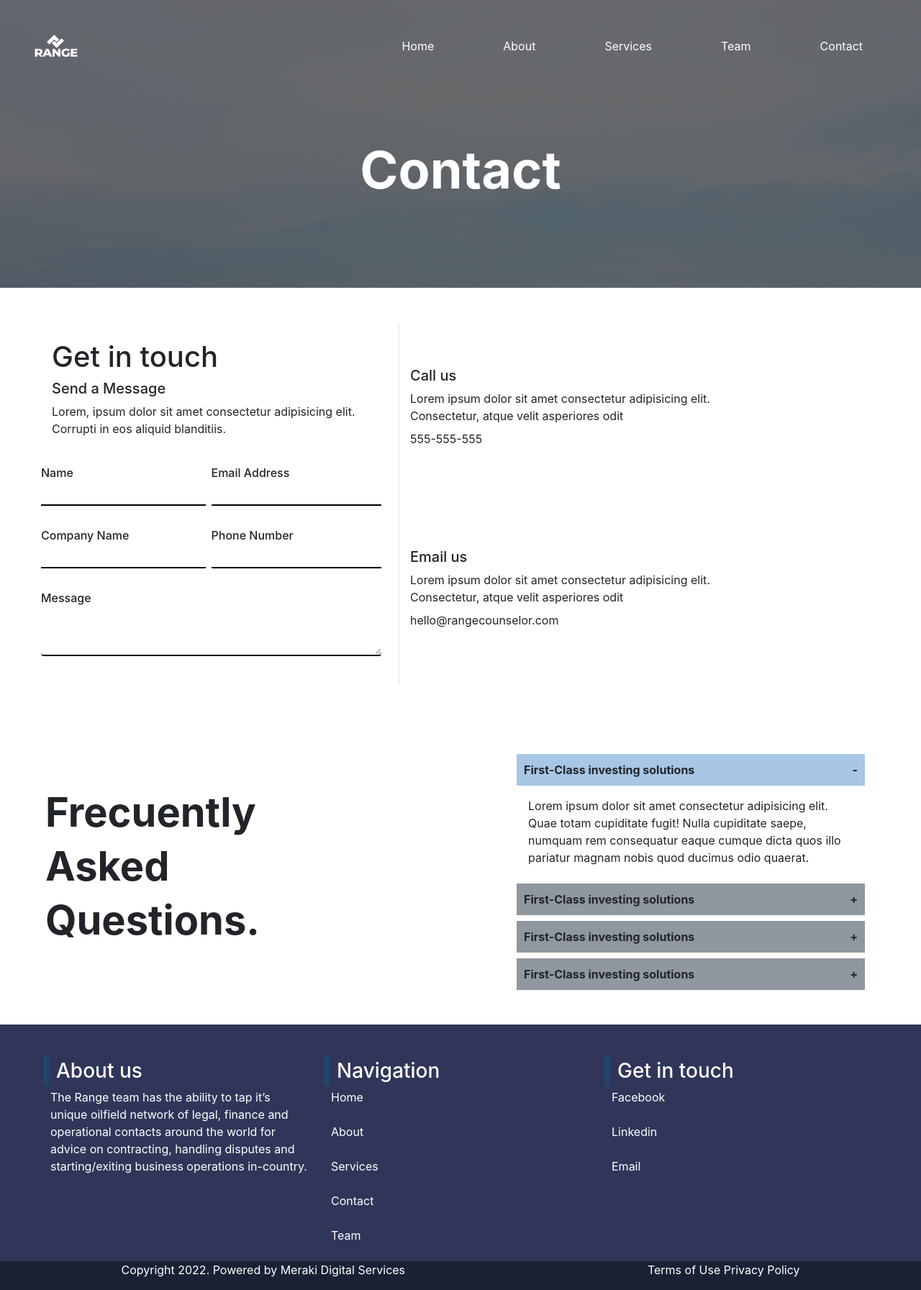
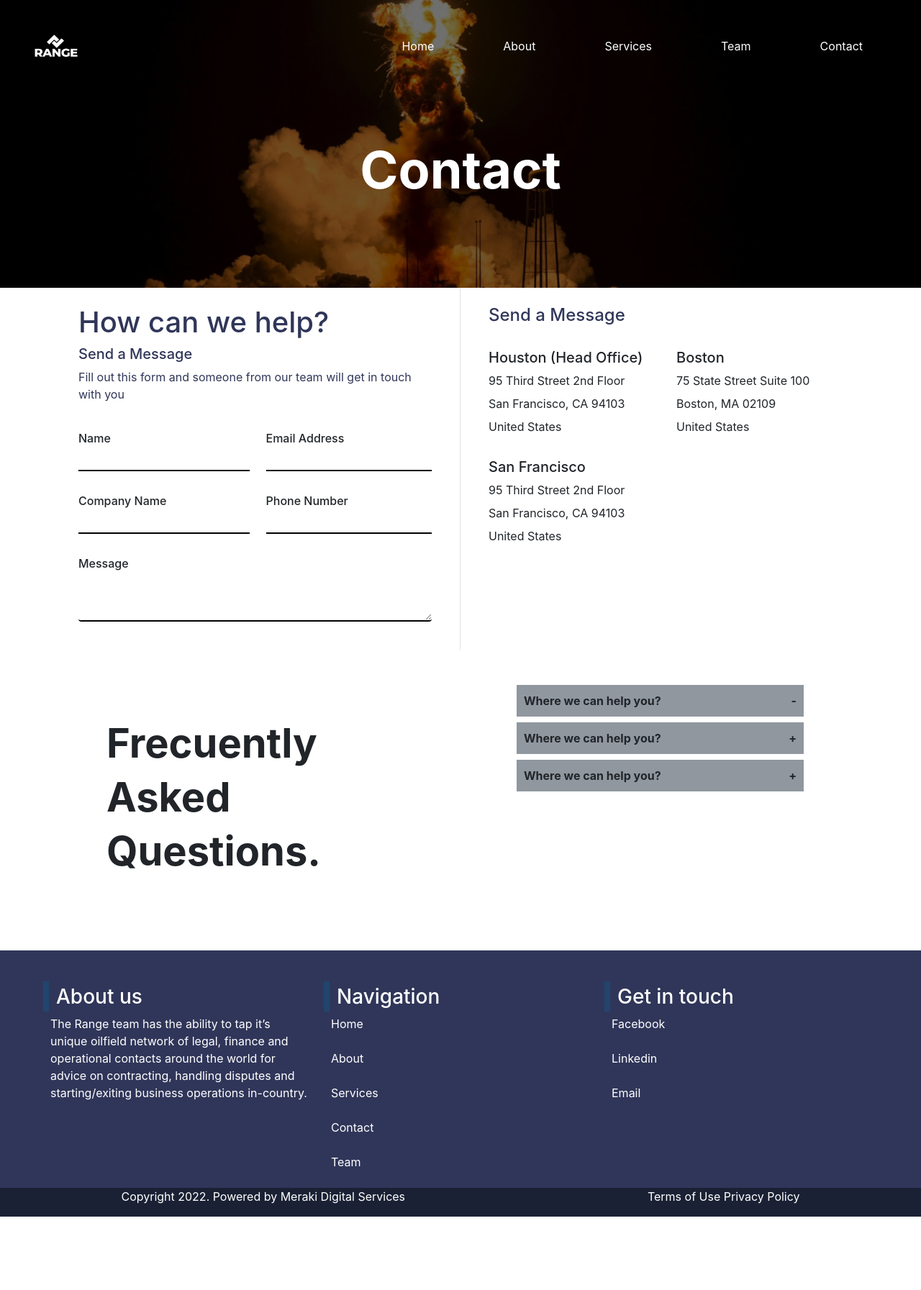
Before and after one commit to merakidigital/range, a PHP site: page /contact in a window 1280 px wide. Shown: the whole page at 72% size. After the commit the page ends 1691 px from the top, so only its background shows below. Run offline with PHP 8.4, Linux system fonts and the light colour scheme; some libraries are stand-ins or nearby versions.

Commit message:
actualizar contact

```diff
--- a/assets/css/main.css
+++ b/assets/css/main.css
@@ -53,6 +53,14 @@
 #p-team .banner {
     background-image: url("../imgs/team.png");
     background-size: contain;
+}
+/**contact**/
+#p-contact .banner {
+    background-image: url("../imgs/team.png");
+    background-size: contain;
+}
+.acordeon-titulo{
+    cursor: pointer;
 }
 
 /***footer**/
--- /dev/null
+++ b/assets/js/app.js
@@ -0,0 +1,12 @@
+
+$(function () {
+    console.log("-------------");
+    $(".acordeon-titulo").on("click", function () {
+        let id = $(this).data("respuesta")
+        $(".acordeon-contenido").hide();
+        $(".acordeon-titulo .iconoAcordeon") .html("+");
+        $("#renglon__" + id).show();
+        $(this).find("span").html("-");
+        console.log("#renglon__" + id)
+    });
+})
--- a/vistas/contact.php
+++ b/vistas/contact.php
@@ -7,38 +7,41 @@
     <meta name="viewport" content="width=device-width, initial-scale=1.0">
     <title>Contact</title>
     <link rel="stylesheet" href="./assets/local/bootstrap.min.css">
+    <script src="<?= $this->base_url() ?>/assets/local/jquery-3.5.1.slim.min.js"></script>
+    <script src="<?= $this->base_url() ?>/assets/local/jquery.min.js"></script>
     <link rel="stylesheet" href="https://cdn.jsdelivr.net/npm/bootstrap-icons@1.3.0/font/bootstrap-icons.css">
     <link rel="stylesheet" href="./assets/css/main.css">
+    <link rel="stylesheet" href="./assets/css/mainMobile.css">
+    <script src="./assets/js/app.js"></script>
 </head>
 
+<body id="p-contact" class="bg-white pagina">
+    <section class="section-1   container">
+        <div class="row">
 
-
-
-<body class="bg-white pagina">
-    <section class="section-1 row   p-sm-5 container">
             <div class="col-12 col-sm-6 border-right">
                 <div class="d-flex flex-column p-4">
-                <h1>Get in touch</h1>
-                <h5>Send a Message</h5>
-                <label>Lorem, ipsum dolor sit amet consectetur adipisicing elit. Corrupti in eos aliquid blanditiis. </label>
-                <form  id="form-contac" class="row">
-                    <div class="col-12 col-sm-12 col-md-6 p-0 pr-sm-2">
+                    <h1 class="c-darkblue">How can we help?</h1>
+                    <h5 class="c-darkblue">Send a Message</h5>
+                    <label class="c-darkblue">Fill out this form and someone from our team will get in touch with you</label>
+                    <form id="form-contac" class="row">
+                        <div class="col-12 col-sm-12 col-md-6  pr-sm-2">
                             <h6>Name</h6>
                             <input type="text" class="w-100">
                         </div>
-                    <div class="col-12 col-sm-12 col-md-6 p-0 ">
+                        <div class="col-12 col-sm-12 col-md-6  ">
                             <h6>Email Address</h6>
                             <input type="text" class="w-100">
                         </div>
-                    <div class="col-12 col-sm-12 col-md-6 p-0 pr-sm-2">
+                        <div class="col-12 col-sm-12 col-md-6  pr-sm-2">
                             <h6>Company Name</h6>
                             <input type="text" class="w-100">
                         </div>
-                    <div class="col-12 col-sm-12 col-md-6 p-0">
+                        <div class="col-12 col-sm-12 col-md-6 ">
                             <h6>Phone Number</h6>
                             <input type="text" class="w-100">
                         </div>
-                    <div class="col-12 p-0">
+                        <div class="col-12 ">
                             <h6>Message</h6>
                             <textarea class="form-control"></textarea>
                         </div>
@@ -47,29 +50,44 @@
                 </div>
             </div>
             <div class="col-12 col-sm-6">
-            <div class="d-flex flex-column justify-content-around align-items-center h-100">
+                <div class="p-4">
 
-                <div>
-                    <h5>Call us</h5>
-                    <label>Lorem ipsum dolor sit amet consectetur adipisicing elit. Consectetur, atque velit asperiores odit </label>
-                    <div>
-                        <p>555-555-555</p>
+                    <div class="row">
+
+                        <div class="col-12">
+                            <h4 class="c-darkblue">Send a Message</h4>
+                        </div>
+
+                        <div class="col-12 col-sm-6 mt-4">
+                            <h5>Houston (Head Office)</h5>
+                            <label> 95 Third Street </label>
+                            <label> 2nd Floor</label>
+                            <label> San Francisco, CA 94103</label>
+                            <label> United States</label>
+                        </div>
+                        <div class="col-12 col-sm-6 mt-4">
+                            <h5>Boston</h5>
+                            <label> 75 State Street </label>
+                            <label> Suite 100</label>
+                            <label> Boston, MA 02109</label>
+                            <label> United States</label>
+                        </div>
+                        <div class="col-12 col-sm-6 mt-4">
+                            <h5>San Francisco</h5>
+                            <label> 95 Third Street </label>
+                            <label> 2nd Floor</label>
+                            <label> San Francisco, CA 94103</label>
+                            <label> United States</label>
+
                         </div>
                     </div>
-                <div>
-                    <h5>Email us</h5>
-                    <label>Lorem ipsum dolor sit amet consectetur adipisicing elit. Consectetur, atque velit asperiores odit </label>
-                    <div>
-                        <p>hello@rangecounselor.com</p>
-                    </div>
-
                 </div>
             </div>
         </div>
 
 
     </section>
-    <section class="section-2 my-5">
+    <section class="section-2 my-5 container">
         <div class="row m-0">
 
             <div id="s-2_1" class="col-12 col-sm-6">
@@ -82,38 +100,28 @@
             <div id="s-2_2" class="col-12 col-sm-6">
                 <div class="container">
                     <div class="acordeon  px-5 ">
-                        <div class="acordeon-titulo font-weight-bold activo">
-                            First-Class investing solutions
-                            <span class="font-weight-bold" data-acordeon="1">-</span>
+                        <div class="acordeon-titulo font-weight-bold" data-respuesta="1">
+                            Where we can help you?
+                            <span class="font-weight-bold iconoAcordeon" data-acordeon="1">-</span>
                         </div>
-                        <div id="renglon__1" class="acordeon-contenido p-3 activo">
-                            Lorem ipsum dolor sit amet consectetur adipisicing elit.
-                            Quae totam cupiditate fugit! Nulla cupiditate saepe,
-                            numquam rem consequatur eaque cumque dicta quos illo pariatur magnam nobis quod ducimus odio quaerat.
+                        <div id="renglon__1" class="acordeon-contenido p-3">
+                            Working with advanced technology and know-how businesses in the energy transition, HFI is a driving force for international business expansion.
+
                         </div>
-                        <div class="acordeon-titulo mt-2 font-weight-bold ">
-                            First-Class investing solutions
-                            <span class="font-weight-bold" data-acordeon="2">+</span>
+                        <div class="acordeon-titulo mt-2 font-weight-bold " data-respuesta="2">
+                            Where we can help you?
+                            <span class="font-weight-bold iconoAcordeon" data-acordeon="2">+</span>
                         </div>
                         <div id="renglon__2" class="acordeon-contenido p-3 ">
                             Lorem ipsum dolor sit amet consectetur adipisicing elit.
                             Quae totam cupiditate fugit! Nulla cupiditate saepe,
                             numquam rem consequatur eaque cumque dicta quos illo pariatur magnam nobis quod ducimus odio quaerat.
                         </div>
-                        <div class="acordeon-titulo mt-2 font-weight-bold ">
-                            First-Class investing solutions
-                            <span class="font-weight-bold" data-acordeon="3">+</span>
+                        <div class="acordeon-titulo mt-2 font-weight-bold " data-respuesta="3">
+                            Where we can help you?
+                            <span class="font-weight-bold iconoAcordeon" data-acordeon="3">+</span>
                         </div>
                         <div id="renglon__3" class="acordeon-contenido p-3 ">
-                            Lorem ipsum dolor sit amet consectetur adipisicing elit.
-                            Quae totam cupiditate fugit! Nulla cupiditate saepe,
-                            numquam rem consequatur eaque cumque dicta quos illo pariatur magnam nobis quod ducimus odio quaerat.
-                        </div>
-                        <div class="acordeon-titulo mt-2 font-weight-bold ">
-                            First-Class investing solutions
-                            <span class="font-weight-bold" data-acordeon="4">+</span>
-                        </div>
-                        <div id="renglon__4" class="acordeon-contenido p-3 ">
                             Lorem ipsum dolor sit amet consectetur adipisicing elit.
                             Quae totam cupiditate fugit! Nulla cupiditate saepe,
                             numquam rem consequatur eaque cumque dicta quos illo pariatur magnam nobis quod ducimus odio quaerat.
@@ -127,6 +135,7 @@
         </div>
     </section>
 
+
     <?php $this->vista("_complementos/menus/footer") ?>
 </body>
 
```
Lines whose indentation alone changed are shown as unchanged.
